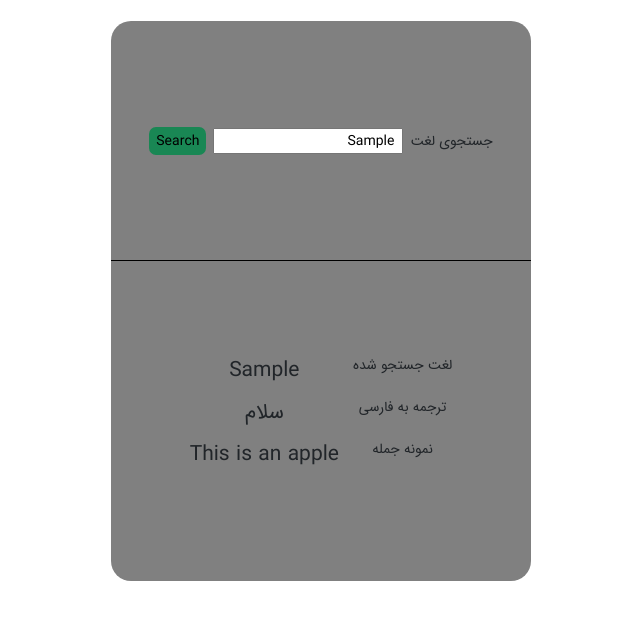
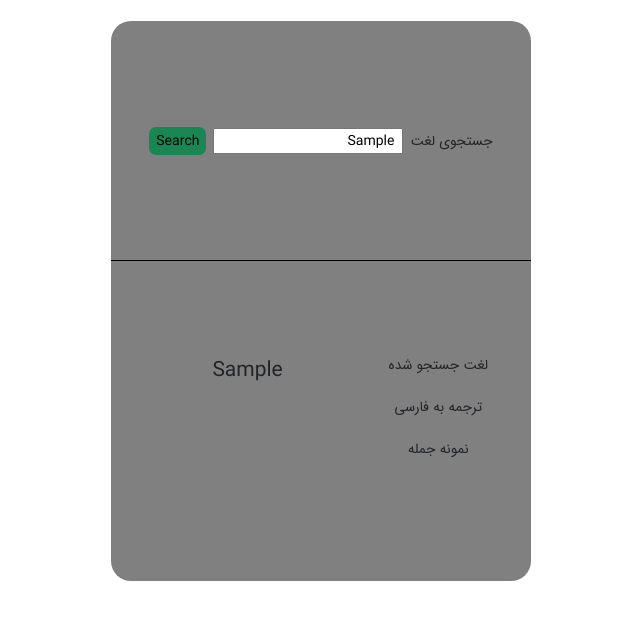
Before and after one commit to hesy87/dictionary, a plain HTML site: page index.html in a window 1280 px wide. Both pictures are taken after typing "Sample" into the empty fields and a click on the button "Search". Shown: the whole page, without its empty margins (319-959 px from the left). Drawn offline with nearby package versions, Linux system fonts and the light colour scheme; files whose address does not match are found by name.

Commit message:
dic developed

```diff
--- a/index.html
+++ b/index.html
@@ -19,16 +19,16 @@
             <input class="pe-2" type="text" id="inputWord" placeholder="جستجو">
             <button class="search me-2 p-2 rounded-3 bg-success border-0" onclick="search()">Search</button>
         </div>
-        <div class="translate d-flex flex-row justify-content-center align-items-center">
-            <div class="d-flex flex-column labels justify-content-center align-items-center">
+        <div class="row translate d-flex flex-row justify-content-center align-items-center">
+            <div class="col-4 d-flex flex-column labels justify-content-center align-items-center">
                 <label >لغت جستجو شده</label>
                 <label>ترجمه به فارسی</label>
                 <label >نمونه جمله</label>
             </div>
-            <div class="d-flex flex-column justify-content-center align-items-center">
-                <h3 class="searchInput">hello</h3>
-                <h3 class="answer">سلام</h3>
-                <h3 class="sample">This is an apple</h3>
+            <div class="col-6 d-flex flex-column justify-content-center align-items-center">
+                <h3 class="searchInput"></h3>
+                <h3 class="answer"></h3>
+                <h3 class="sample"></h3>
             </div>
         </div>
     </div>
--- a/main.js
+++ b/main.js
@@ -1,5 +1,32 @@
-function search () {
-    let word = document.querySelector('#inputWord').value;
-    document.querySelector('.searchInput').innerText = word;
+let words = [
+  {
+    en: "apple",
+    per: "سیب",
+    sample: "This is an apple",
+  },
+  {
+    en: "orange",
+    per: "پرتقال",
+    sample: "This is an orange",
+  },
+  {
+    en: "hello",
+    per: "سلام",
+    sample: "hello I'm hesam",
+  },
+  {
+    en: "pen",
+    per: "خودکار",
+    sample: "you can write whit it",
+  },
+];
 
+function search() {
+  let word = document.querySelector("#inputWord").value;
+  document.querySelector(".searchInput").innerText = word;
+  for (let i = 0; i < words.length; i++)
+    if (word == words[i].en) {
+      document.querySelector(".answer").innerText = words[i].per;
+      document.querySelector(".sample").innerText = words[i].sample;
+    }
 }
```
